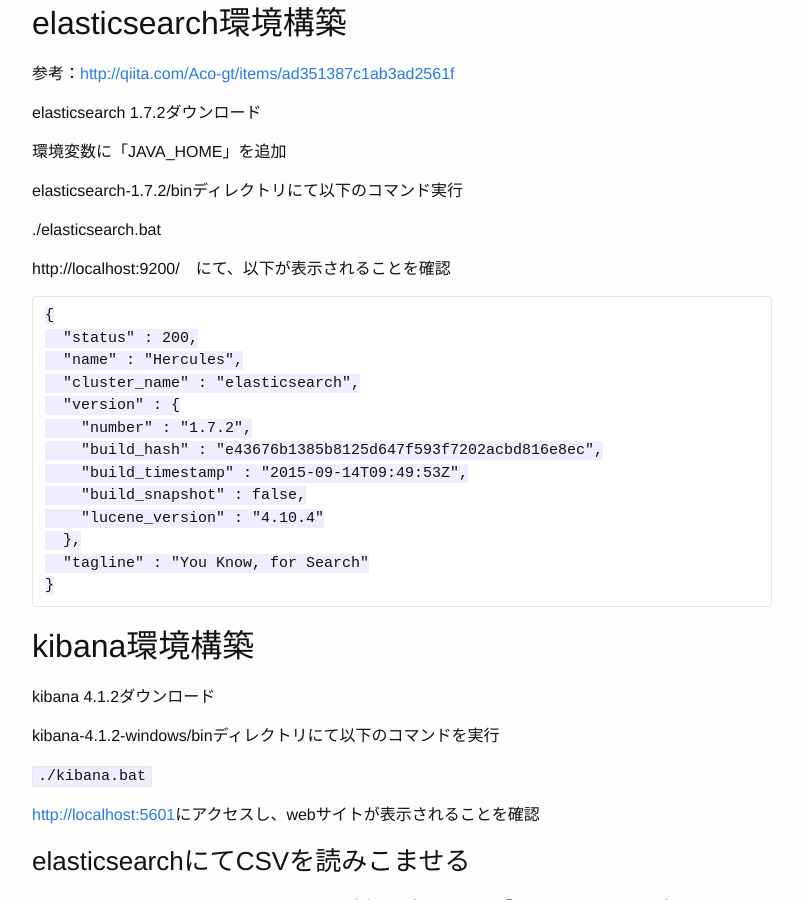
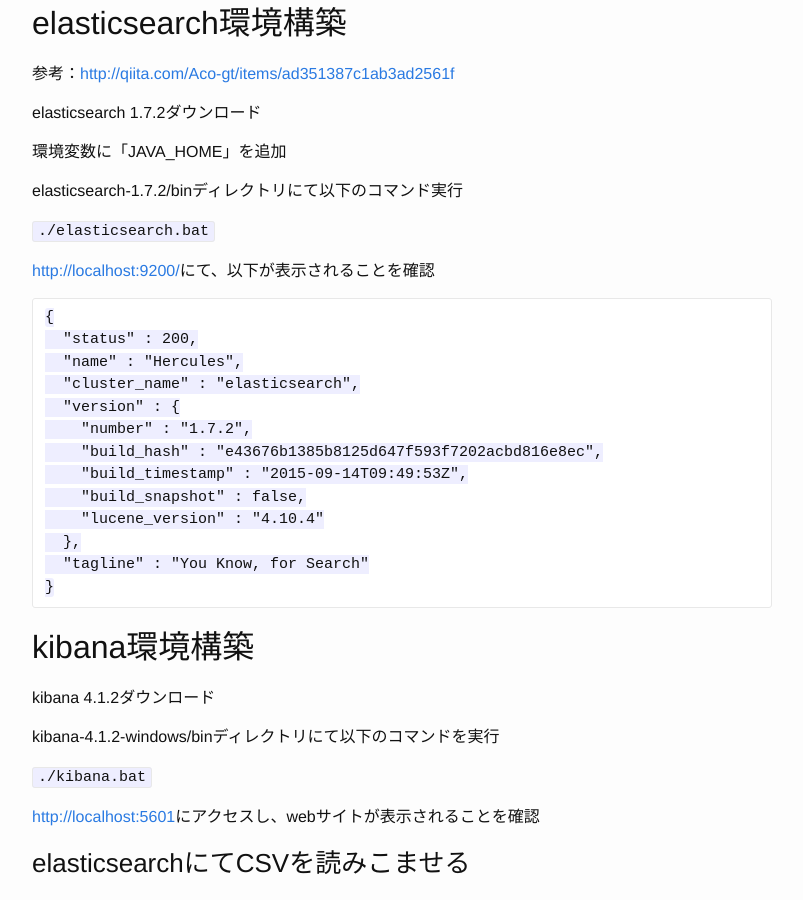
Before and after one commit to platykun/platykun.github.io, a Jekyll site: the page built from _posts/2015-10-03-ElasticSearch.md, in a window 1280 px wide and 900 px high, scrolled down 366 px. Shown: the whole window, without its empty margins (238-1041 px from the left). Built offline with Jekyll 4.4.1, drawn with Linux system fonts in a browser that asks for light colours; part of the change alters nothing that is shown.

````diff
--- a/_posts/2015-10-03-ElasticSearch.md
+++ b/_posts/2015-10-03-ElasticSearch.md
@@ -23,9 +23,9 @@ elasticsearch 1.7.2ダウンロード
 
 elasticsearch-1.7.2/binディレクトリにて以下のコマンド実行
 
-./elasticsearch.bat
+`./elasticsearch.bat`
 
-http://localhost:9200/　にて、以下が表示されることを確認
+[http://localhost:9200/](http://localhost:9200/)にて、以下が表示されることを確認
 
 ```
 {
````
